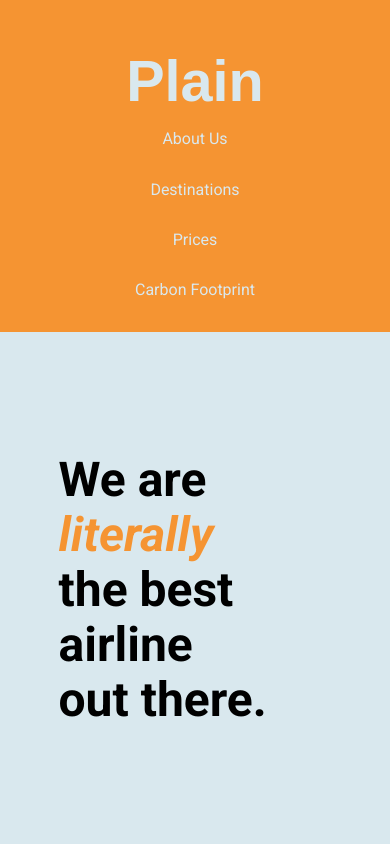
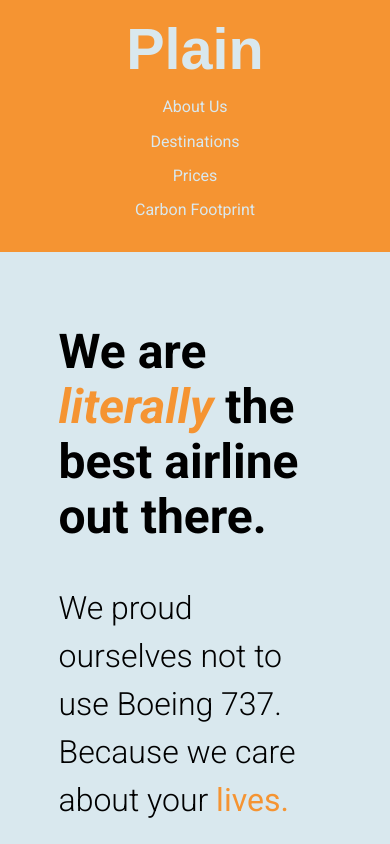
Before and after one commit to carlosbuitragosan/travel, a plain HTML site: page index.html in a window 390 px wide. Shown: the top 844 px of the page. Drawn offline with Linux system fonts and the light colour scheme.

Commit message:
added the <meta> tag which took ages to find out was the source to all my problems.

```diff
--- a/index.html
+++ b/index.html
@@ -8,6 +8,8 @@
     <link rel="preconnect" href="https://fonts.googleapis.com">
     <link rel="preconnect" href="https://fonts.gstatic.com" crossorigin>
     <link href="https://fonts.googleapis.com/css2?family=Roboto:ital,wght@0,100;0,300;0,400;0,500;0,700;0,900;1,100;1,300;1,400;1,500;1,700;1,900&display=swap" rel="stylesheet">
+    <meta name="viewport" content="width=device-width, initial-scale=1.0">
+
   </head>
 
   <body>
@@ -95,6 +97,5 @@
       </div>
     </main>
 
-  <script src="script.js"></script>
   </body>
 </html>
--- a/script.js
+++ /dev/null
@@ -1,24 +0,0 @@
-document.addEventListener("DOMContentLoaded", function() {
-  const heading = document.querySelector('.hero__title');
-
-  console.log('helloWorld!')
-
-  function breakHeading(isScreenSmall) {
-      if (isScreenSmall) {
-          heading.innerHTML = 'We are <em>literally<br></em> the best airline <br>out there.';
-          console.log('Screen is now smaller.');
-      } else {
-          heading.innerHTML = 'We are <em>literally</em> the best airline out there.';
-          console.log('Screen is now larger.');
-      }
-  }
-
-  function handleMediaQuery(event) {
-      breakHeading(event.matches);
-  }
-
-  const mediaQuery = window.matchMedia('(max-width: 780px)');
-  mediaQuery.addEventListener('change', handleMediaQuery);
-
-  handleMediaQuery(mediaQuery);
-});
--- a/styles.css
+++ b/styles.css
@@ -26,7 +26,7 @@ header {
   display: flex;
   flex-direction: column;
   align-items: center;
-  padding: 3rem 0 1rem 0;
+  padding: 1rem 0;
   background: var(--orange);
   color: var(--grey);
   margin: 0 auto;
@@ -46,7 +46,6 @@ header h1 {
 
 .menu {
   display: flex;
-  flex-direction: column;
   justify-content: space-evenly;
   gap: 2rem;
   text-align: center;
@@ -69,7 +68,7 @@ header li:hover {
   display: flex;
   flex-direction: column;
   max-width: 70%;
-  margin: 5rem auto 5rem auto;
+  margin: 5rem auto;
 }
 
 .hero__title {
@@ -84,7 +83,6 @@ header li:hover {
   font-weight: 300;
   font-size: 2rem;
   line-height: 3rem;
-
   margin: 5rem auto 0 auto;
 }
 
@@ -97,14 +95,25 @@ header li:hover {
 .imgs__container {
   display: grid;
   grid-template: repeat(3, 1fr) / repeat(3, 1fr);
-  gap: .4rem .4rem;
+  gap: .2rem .2rem;
 }
 
 
 /* MEDIA QUERIES */
 
-@media only screen and (min-width: 700px) {
+@media screen and (max-width: 700px) {
+
   .menu {
-    flex-direction: row;
+    flex-direction: column;
+    gap: 1rem;
   }
+
+  .hero {
+    margin: 2rem auto;
+  }
+
+  .hero p {
+    margin: 0 auto;
+  }
+
 }
```
